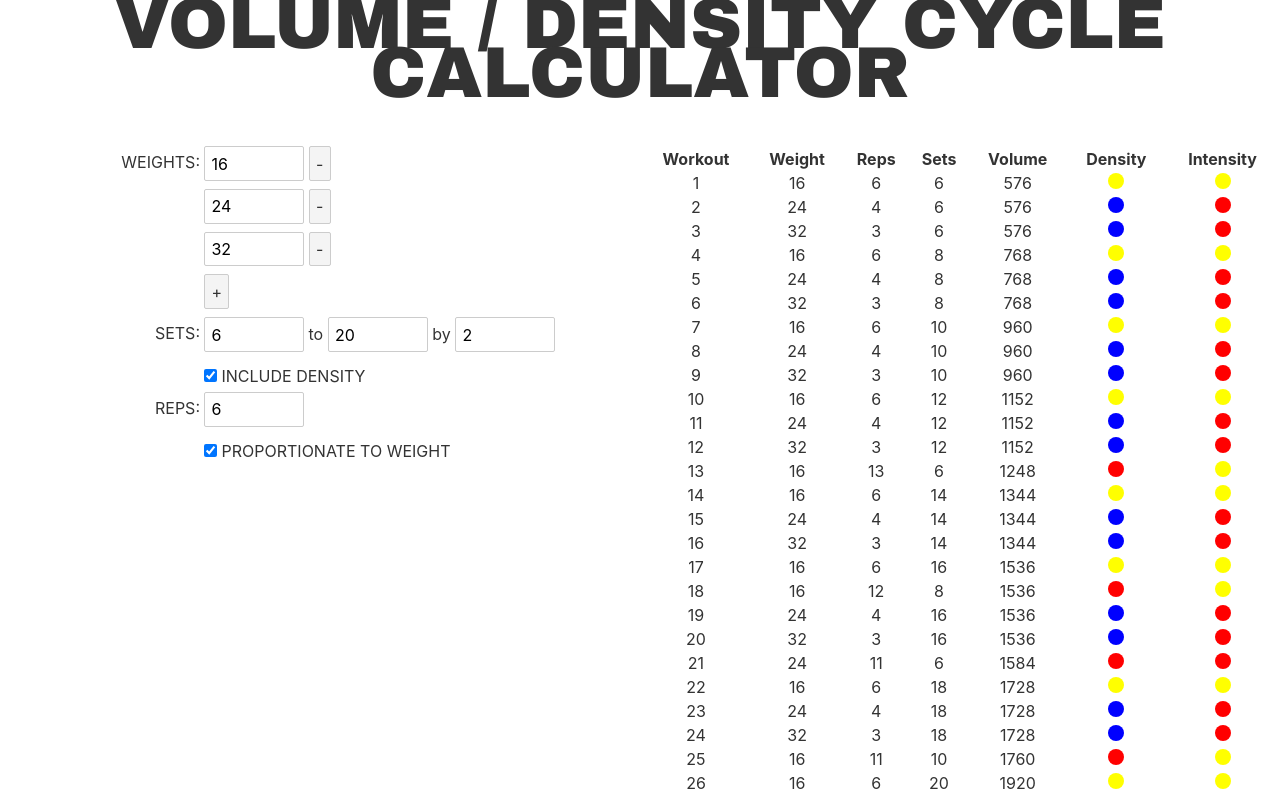
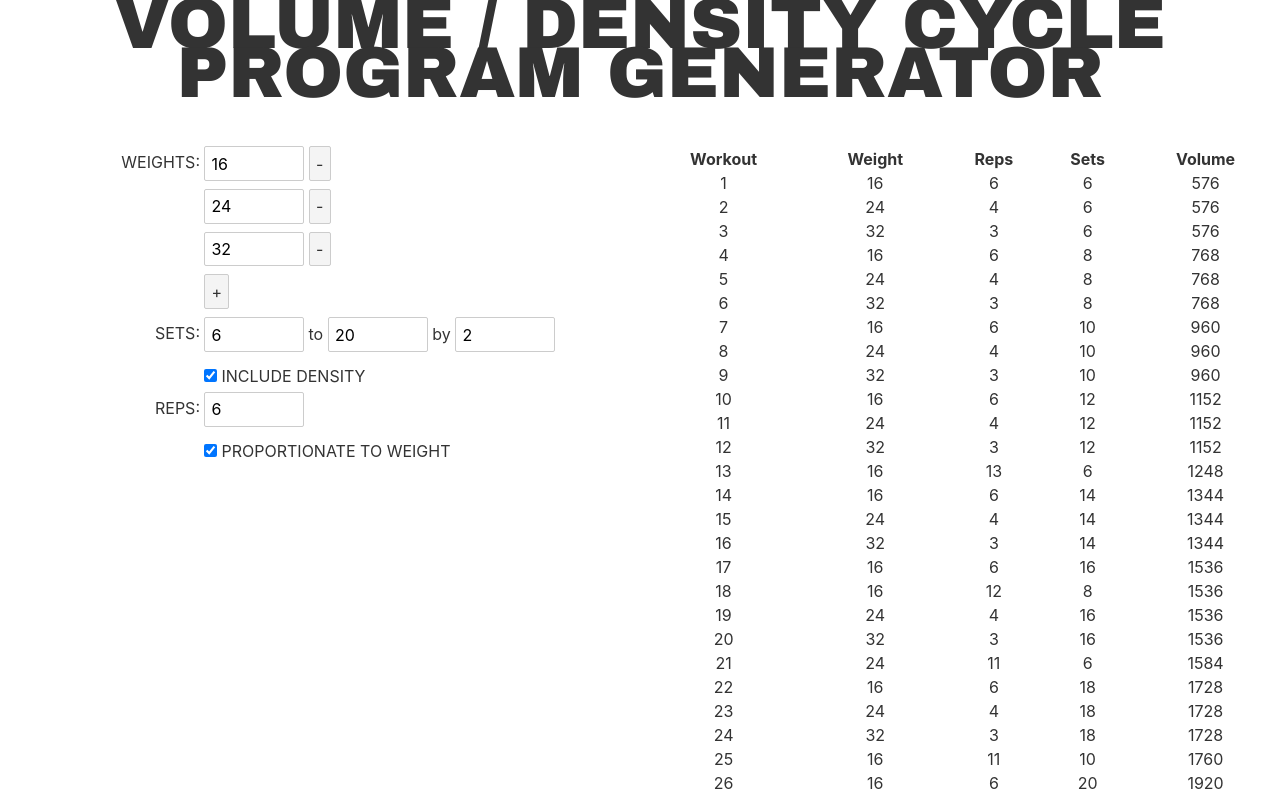
Before and after one commit to emh/volumecycles, a Svelte app: page / in a window 1280 px wide. Shown: the top 795 px of the page. Built offline with nearby package versions, Linux system fonts and the light colour scheme.

Commit message:
- removed density/intensity from table - changed title

```diff
--- a/public/index.html
+++ b/public/index.html
@@ -4,7 +4,7 @@
 	<meta charset='utf-8'>
 	<meta name='viewport' content='width=device-width,initial-scale=1'>
 
-	<title>Volume/Density Cycle Calculator</title>
+	<title>Volume/Density Cycle Program Generator</title>
 
 	<link rel='icon' href='/favicon.svg' type='image/svg+xml'>
 	<link rel='stylesheet' href='/global.css'>
--- a/src/App.svelte
+++ b/src/App.svelte
@@ -47,16 +47,10 @@
     	margin-top: 0;
 	    text-align: center;
 	}
-
-	@media (min-width: 640px) {
-		main {
-			max-width: none;
-		}
-	}
 </style>
 
 <main>
-	<h1>Volume / Density Cycle Calculator</h1>
+	<h1>Volume / Density Cycle<br/>Program Generator</h1>
 
 	<div id="container">
 		<div class="builder"><Builder /></div>
--- a/src/Workouts.svelte
+++ b/src/Workouts.svelte
@@ -12,8 +12,6 @@
         workouts = [];
 
         let baseWeight = Math.min(...c.weights);
-        let maxDensity = c.baseReps + (c.maxSets - c.minSets) / c.delta;
-        let maxWeight = Math.max(...c.weights);
 
         for (let weight of c.weights) {
             let reps = c.proportionateReps ? Math.floor(baseWeight / weight * c.baseReps) : c.baseReps;
@@ -23,9 +21,7 @@
                     weight,
                     sets,
                     reps,
-                    volume: weight * sets * reps,
-                    density: reps / maxDensity,
-                    intensity: weight / maxWeight
+                    volume: weight * sets * reps
                 });
             }
 
@@ -35,9 +31,7 @@
                         weight,
                         sets,
                         reps: reps + i,
-                        volume: weight * sets * (reps + i),
-                        density: (reps + i) / maxDensity,
-                        intensity: weight / maxWeight
+                        volume: weight * sets * (reps + i)
                     });
                 }
             }
@@ -56,25 +50,6 @@
         width: 100%;
         text-align: center;
     }
-
-    .circle {
-        height: 16px;
-        width: 16px;
-        border-radius: 8px;
-        display: inline-block
-    }
-
-    .high {
-        background-color: red;
-    }
-
-    .medium {
-        background-color: yellow;
-    }
-
-    .low{
-        background-color: blue;
-    }
 </style>
 
 <table>
@@ -85,8 +60,6 @@
             <th>Reps</th>
             <th>Sets</th>
             <th>Volume</th>
-            <th>Density</th>
-            <th>Intensity</th>
         </tr>
     </thead>
 
@@ -98,8 +71,6 @@
                 <td>{workout.reps}</td>
                 <td>{workout.sets}</td>
                 <td>{workout.volume}</td>
-                <td><span class="circle {hml(workout.density)}" title={workout.density}></span></td>
-                <td><span class="circle {hml(workout.intensity)}" title={workout.intensity}></span></td>
             </tr>
         {/each}
     </tbody>
```
